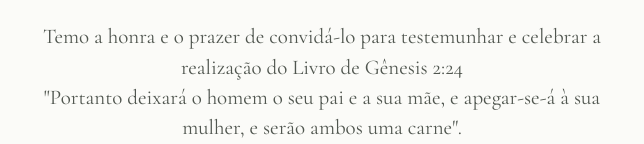
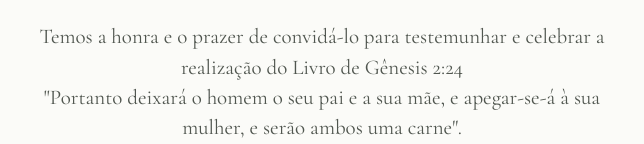
Before and after one commit to SAFEQ-ELECTRO/wedding-invitation, a plain HTML site: page two-Guest/index.html in a window 1280 px wide. Both pictures are taken after a click on the button "ABRA O CONVITE". Shown: the part 656-800 px from the top of the page, 318-962 px from the left. Drawn offline with nearby package versions, Linux system fonts and the light colour scheme.

Commit message:
Correct invitation text in index.html

```diff
--- a/two-Guest/index.html
+++ b/two-Guest/index.html
@@ -143,7 +143,7 @@
                 </h1>
 
                 <p class="hero-copy">
-                    Temo a honra e o prazer de convidá-lo
+                    Temos a honra e o prazer de convidá-lo
                     para testemunhar e celebrar a realização do Livro de Gênesis 2:24
                    <br>"Portanto deixará o homem o seu pai e a sua mãe, e apegar-se-á à sua mulher, e serão ambos uma carne".
                 </p>
```
